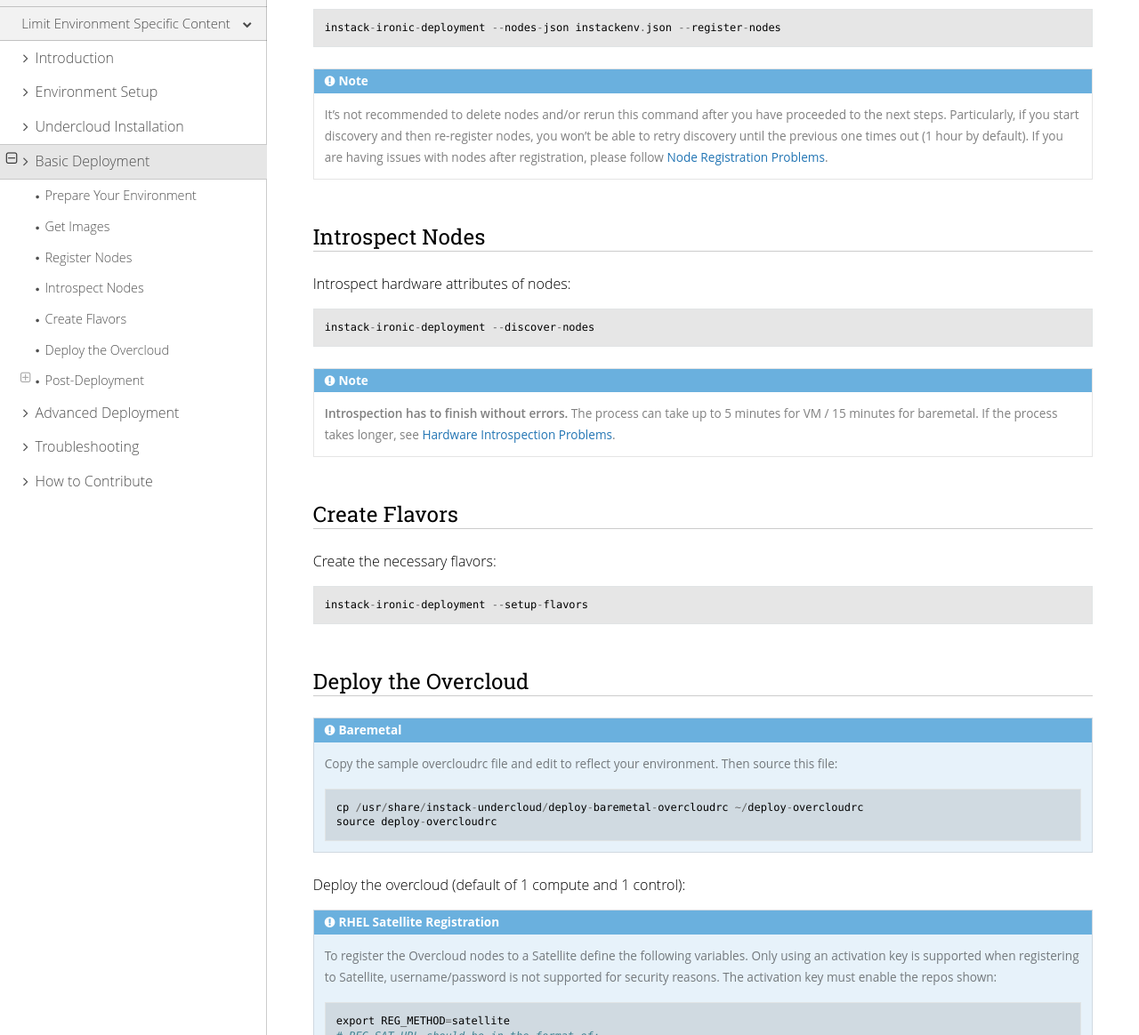
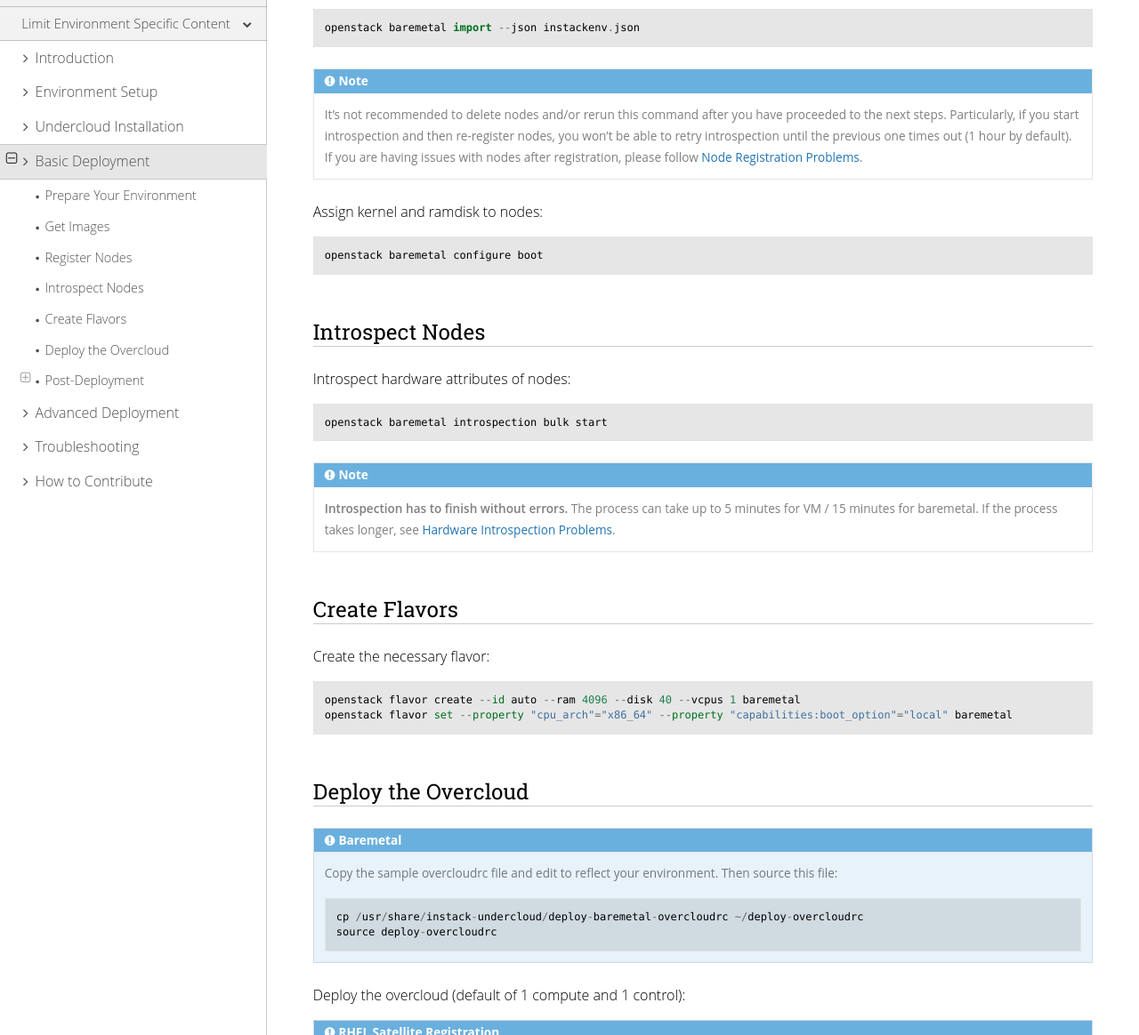
Before and after one commit to openstack-archive/instack-undercloud, a Sphinx documentation site: the page built from doc/source/basic_deployment/basic_deployment.rst, in a window 1280 px wide and 1400 px high, scrolled down 1608 px. Shown: the part 236-1400 px from the top of the window at 89% size. Built offline with Sphinx 7.4.7 and the Read the Docs theme 2.0.0, drawn with Linux system fonts in a browser that asks for light colours; some of the changed text lies outside the part shown.

Commit message:
Docs: use unified CLI for node and flavor management
Change-Id: Ica9f064d898ad9396ce29a5fbd7dbb5d942f7c1b
Depends-On: Id676fa398ff9e159f5f65bc65aba0a917578ae37

```diff
--- a/doc/source/basic_deployment/basic_deployment.rst
+++ b/doc/source/basic_deployment/basic_deployment.rst
@@ -153,15 +153,19 @@
 
 Register nodes for your deployment with Ironic::
 
-    instack-ironic-deployment --nodes-json instackenv.json --register-nodes
+    openstack baremetal import --json instackenv.json
 
 .. note::
    It's not recommended to delete nodes and/or rerun this command after
-   you have proceeded to the next steps. Particularly, if you start discovery
-   and then re-register nodes, you won't be able to retry discovery until
+   you have proceeded to the next steps. Particularly, if you start introspection
+   and then re-register nodes, you won't be able to retry introspection until
    the previous one times out (1 hour by default). If you are having issues
    with nodes after registration, please follow
    :ref:`node_registration_problems`.
+
+Assign kernel and ramdisk to nodes::
+
+    openstack baremetal configure boot
 
 
 Introspect Nodes
@@ -169,7 +173,7 @@
 
 Introspect hardware attributes of nodes::
 
-    instack-ironic-deployment --discover-nodes
+    openstack baremetal introspection bulk start
 
 .. note:: **Introspection has to finish without errors.**
    The process can take up to 5 minutes for VM / 15 minutes for baremetal. If
@@ -179,9 +183,10 @@
 Create Flavors
 --------------
 
-Create the necessary flavors::
+Create the necessary flavor::
 
-    instack-ironic-deployment --setup-flavors
+    openstack flavor create --id auto --ram 4096 --disk 40 --vcpus 1 baremetal
+    openstack flavor set --property "cpu_arch"="x86_64" --property "capabilities:boot_option"="local" baremetal
 
 
 Deploy the Overcloud
@@ -283,7 +288,7 @@
 
 #. Although not required, introspection can be rerun::
 
-    instack-ironic-deployment --discover-nodes
+    openstack baremetal introspection bulk start
 
 #. Deploy the Overcloud again::
 
```
